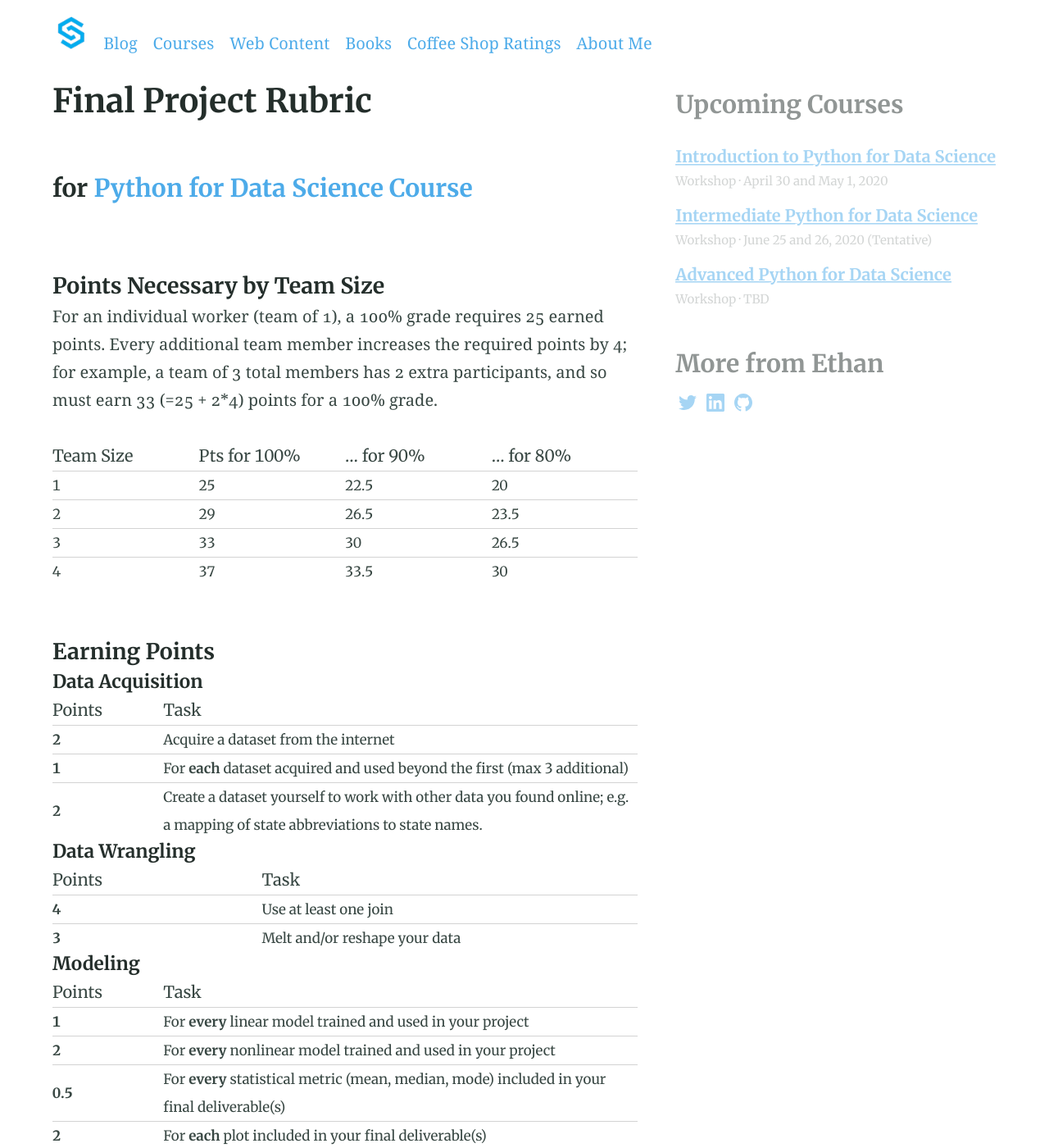
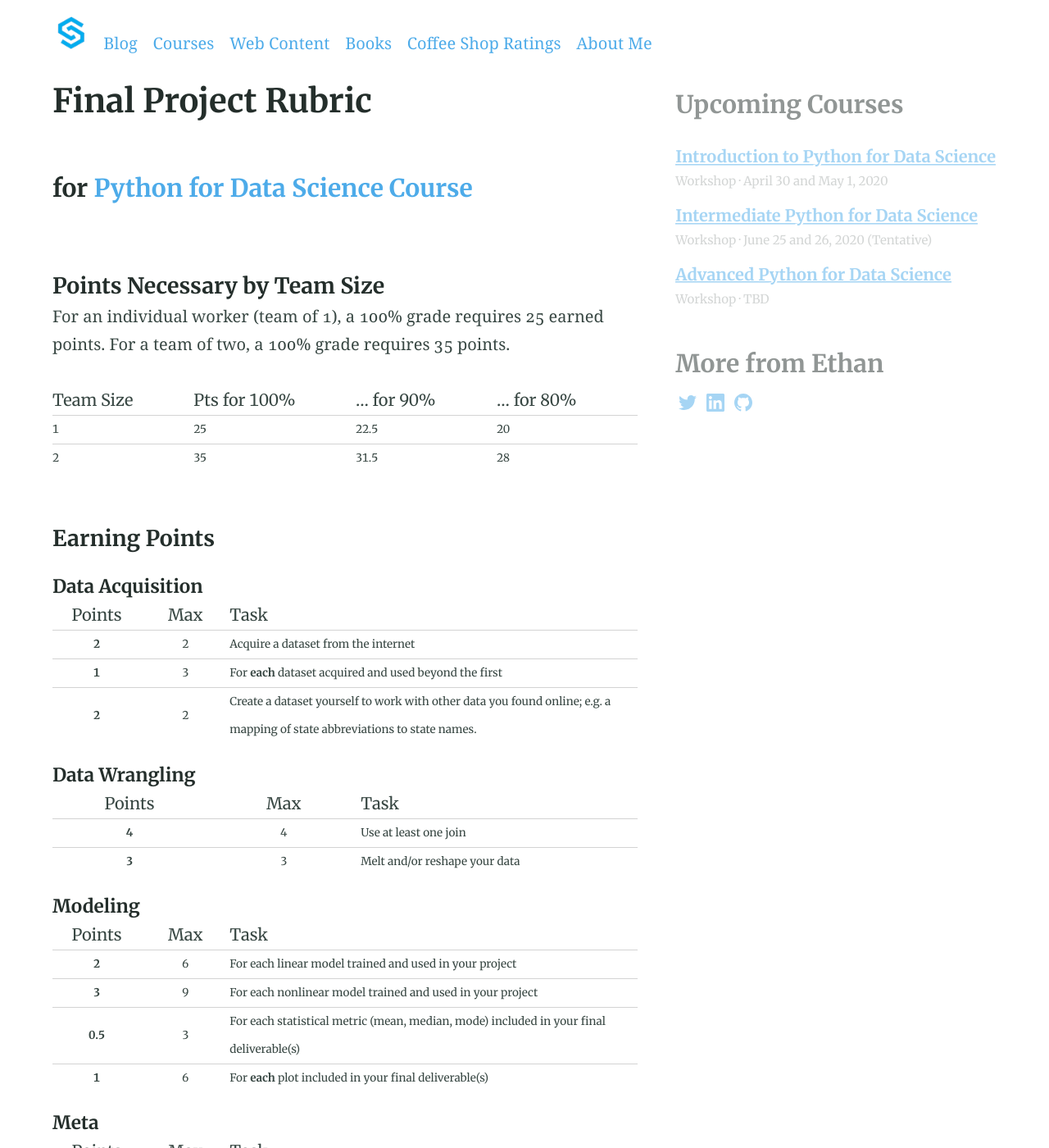
Before and after one commit to eswan18/ethanswan.com, a Jekyll site: the page built from courses/rubrics/python-for-ds-course-final-project.md, in a window 1280 px wide and 1400 px high. Shown: the whole window at 82% size. Built offline with Jekyll 4.4.1, drawn with Linux system fonts in a browser that asks for light colours; some of the changed text lies outside the part shown.

Commit message:
Update rubric for spring 2020.

```diff
--- a/courses/rubrics/python-for-ds-course-final-project.md
+++ b/courses/rubrics/python-for-ds-course-final-project.md
@@ -8,22 +8,26 @@ title: Final Project Rubric
 Super hack! I need to style [only] this particulary table but it's generated from a markdown file. This approach is stylistically terrible for a variety of reasons -- but it works.
 {% endcomment %}
 <style>
-table td{
+table th {
+  font-size: 0.8em;
+}
+table td {
   border-top: 1px solid lightgray;
+  font-size: 0.8em;
+}
+h5 {
+  margin-top: 1em;
 }
 </style>
 
 #### Points Necessary by Team Size
 For an individual worker (team of 1), a 100% grade requires 25 earned points.
-Every additional team member increases the required points by 4;
-for example, a team of 3 total members has 2 extra participants, and so must earn 33 (=25 + 2\*4) points for a 100% grade.
+For a team of two, a 100% grade requires 35 points.
 
 Team Size    | Pts for 100%             | ... for 90% | ... for 80%
 -------------|--------------------------|-------------|-------------
 1            | 25                       | 22.5        | 20
-2            | 29                       | 26.5        | 23.5
-3            | 33                       | 30          | 26.5
-4            | 37                       | 33.5        | 30
+2            | 35                       | 31.5        | 28
 
 <br>
 
@@ -31,40 +35,41 @@ Team Size    | Pts for 100%             | ... for 90% | ... for 80%
 
 ##### Data Acquisition
 
-Points | Task
--------|-----
-**2** | Acquire a dataset from the internet
-**1** | For **each** dataset acquired and used beyond the first (max 3 additional)
-**2** | Create a dataset yourself to work with other data you found online; e.g. a mapping of state abbreviations to state names.
+Points | Max | Task
+:-----:|:---:|------
+**2**  |  2  | Acquire a dataset from the internet
+**1**  |  3  | For **each** dataset acquired and used beyond the first
+**2**  |  2  | Create a dataset yourself to work with other data you found online; e.g. a mapping of state abbreviations to state names.
 
 ##### Data Wrangling
 
-Points | Task
--------|-----
-**4** | Use at least one join
-**3** | Melt and/or reshape your data
+Points | Max | Task
+:-----:|:---:|------
+**4**  |  4  | Use at least one join
+**3**  |  3  | Melt and/or reshape your data
 
 ##### Modeling
 
-Points | Task
--------|-----
-**1** | For **every** linear model trained and used in your project
-**2** | For **every** nonlinear model trained and used in your project
-**0.5**| For **every** statistical metric (mean, median, mode) included in your final deliverable(s)
-**2** | For **each** plot included in your final deliverable(s)
+Points | Max | Task
+:-----:|:---:|------
+**2**  |  6  | For each linear model trained and used in your project
+**3**  |  9  | For each nonlinear model trained and used in your project
+**0.5**|  3  | For each statistical metric (mean, median, mode) included in your final deliverable(s)
+**1**  |  6  | For **each** plot included in your final deliverable(s)
 
 ##### Meta
 
-Points | Task
--------|-----
-**10**| Version control your code using a public GitHub repository (easy points -- this makes it infinitely easier for me to grade)
-**Up to 5** | Points at the instructor's discretion for particularly impressive projects
+   Points  | Max | Task
+:---------:|:---:|------
+   **6**   |  6  | Version control your code using a public GitHub repository (easy points -- this makes it infinitely easier for me to grade). If you have two team members, **both people must have a commit recorded in the Git history** to get these points.
+  **0.5**  |  3  | For each additional Git commit beyond the first.
+**Up to 5**|  5  |  Points at the instructor's discretion for particularly impressive projects
 
 ##### Stretch Goals (topics not included in the course lectures)
 
 Points | Task
--------|-----
-**4** | Pull data from a web-based API
-**6** | Scrape data from a website
-**3** | Create a web dashboard using [Dash](https://dash.plot.ly)
-**5** | Train and use a neural network
+:-----:|-----
+ **4** | Pull data from a web-based API (I recommend the [Requests library](https://requests.readthedocs.io/en/master/#))
+ **5** | Scrape data from a website using [Beautiful Soup](https://www.crummy.com/software/BeautifulSoup/bs4/doc/) and/or [Scrapy](https://scrapy.org).
+ **5** | Create a web dashboard using [Dash](https://dash.plot.ly).
+ **4** | Correctly train and make predictions using a neural network (I recommend [Keras](https://scrapy.org)).
```
